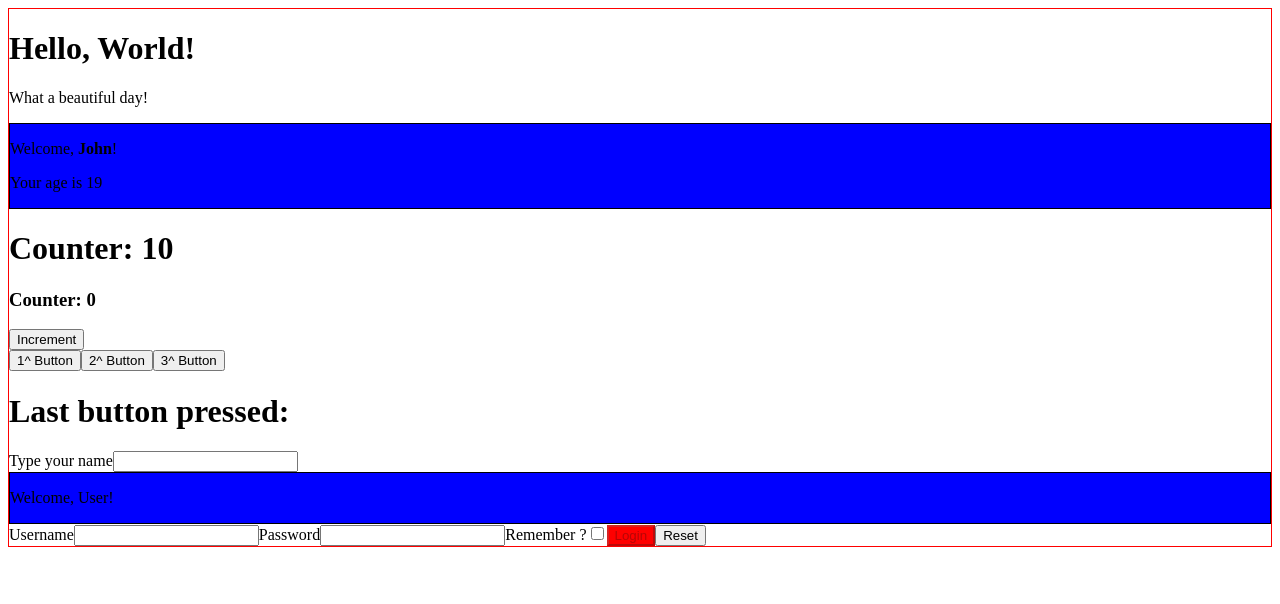
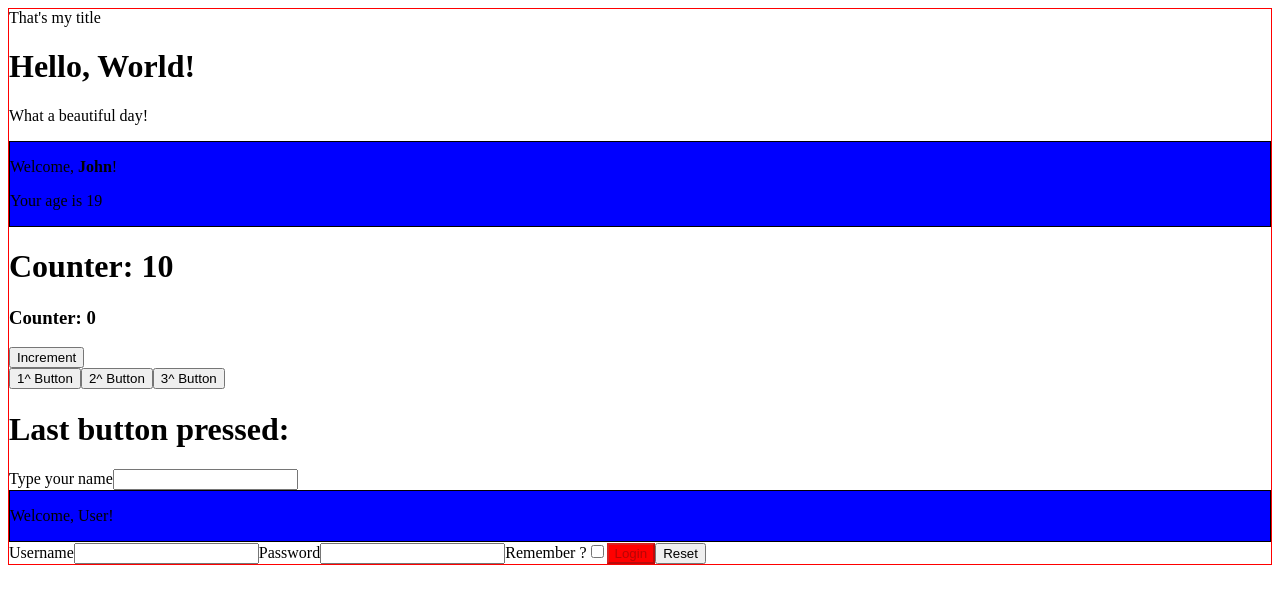
Before and after one commit to fleola/my-app, a React (Create React App) app in the folder components-new-app/: page / in a window 1280 px wide. Shown: the top 604 px of the page. Built offline with nearby package versions, Linux system fonts and the light colour scheme.

Commit message:
component-composition-02

```diff
--- a/components-new-app/src/App.js
+++ b/components-new-app/src/App.js
@@ -15,7 +15,7 @@ export class App extends React.Component {
 
   render() {
     return (
-      <Container>
+      <Container title="That's my title">
         <Hello />
         <Welcome name="John" age={19} />
         <Counter
--- a/components-new-app/src/Container.js
+++ b/components-new-app/src/Container.js
@@ -2,6 +2,11 @@ import React from "react";
 
 export class Container extends React.Component {
   render() {
-    return <div className="container">{this.props.children}</div>;
+    return (
+      <div className="container">
+        {this.props.title}
+        {this.props.children}
+      </div>
+    );
   }
 }
```
Also changed, not shown: 1 other file (tests, documents, lock files or other folders).
